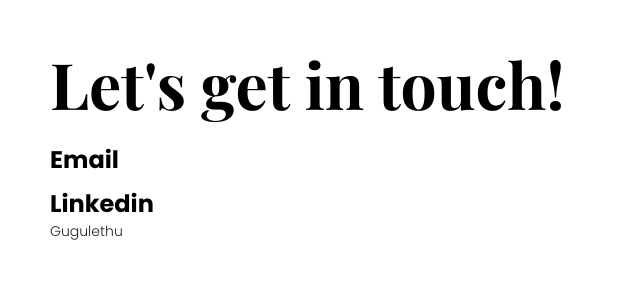
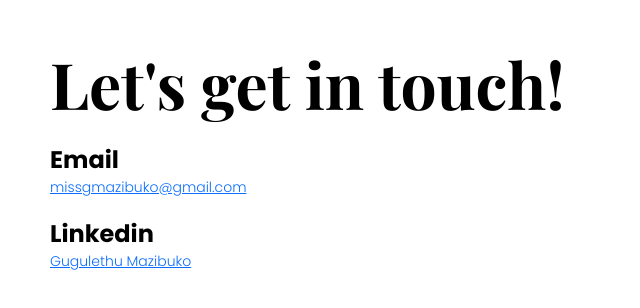
Before and after one commit to gugumazibuko/portfolio-project, a plain HTML site: page contact.html in a window 1280 px wide. Shown: the part 146-454 px from the top of the page, without its empty margins (0-640 px from the left). Drawn offline with nearby package versions, Linux system fonts and the light colour scheme; a web font is replaced by a local one.

Commit message:
updated links

```diff
--- a/contact.html
+++ b/contact.html
@@ -35,10 +35,16 @@
         <h1 class="mb-4">Let's get in touch!</h1>
         <h3>Email</h3>
         <p>
-          <a href="mailto:missgmazibuko@gmail.com"></a>
+          <a href="mailto:missgmazibuko@gmail.com">missgmazibuko@gmail.com</a>
         </p>
         <h3>Linkedin</h3>
-        <p>Gugulethu</p>
+        <p>
+          <a
+            href="www.linkedin.com/in/gugulethu-mazibuko-58498813b"
+            target="_blank"
+            >Gugulethu Mazibuko</a
+          >
+        </p>
       </div>
     </div>
   </body>
```
